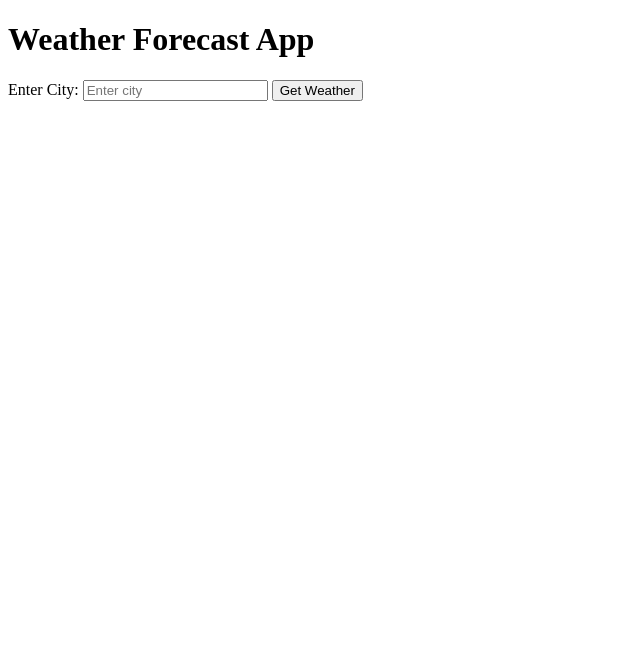
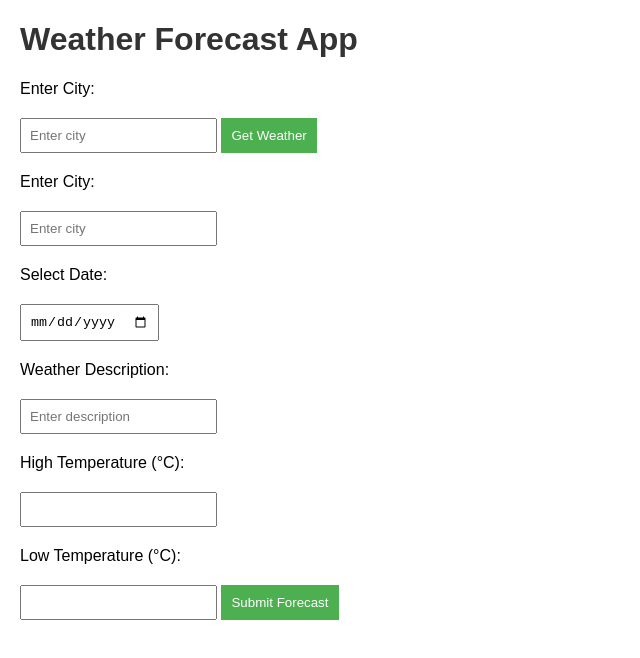
Before and after one commit to tuurhulselmans/api-front-end, a plain HTML site: page index.html in a window 1280 px wide. Shown: the whole page, without its empty margins (0-640 px from the left). Drawn offline with Linux system fonts and the light colour scheme.

Commit message:
update post

```diff
--- a/index.html
+++ b/index.html
@@ -5,6 +5,53 @@
     <meta name="author" content="Tuur Hulselmans">
     <meta name="viewport" content="width=device-width, initial-scale=1.0">
     <title>Weather Forecast App</title>
+    <style>
+        body {
+            font-family: Arial, sans-serif;
+            margin: 20px;
+        }
+
+        h1 {
+            color: #333;
+        }
+
+        label {
+            display: block;
+            margin: 10px 0;
+        }
+
+        input {
+            padding: 8px;
+            margin: 10px 0;
+        }
+
+        button {
+            padding: 10px;
+            background-color: #4CAF50;
+            color: white;
+            border: none;
+            cursor: pointer;
+        }
+
+        button:hover {
+            background-color: #45a049;
+        }
+
+        #weatherForm {
+            max-width: 400px;
+        }
+
+        #weatherOutput {
+            margin-top: 20px;
+        }
+
+        .weatherEntry {
+            margin-bottom: 20px;
+            border: 1px solid #ddd;
+            padding: 10px;
+            background-color: #f9f9f9;
+        }
+    </style>
 </head>
 <body>
 <h1>Weather Forecast App</h1>
@@ -13,6 +60,25 @@
 <input type="text" id="cityInput" placeholder="Enter city">
 <button onclick="getWeather()">Get Weather</button>
 
+<form id="weatherForm">
+    <label for="cityInput">Enter City:</label>
+    <input type="text" id="cityInput" placeholder="Enter city" required>
+
+    <label for="dateInput">Select Date:</label>
+    <input type="date" id="dateInput" required>
+
+    <label for="descriptionInput">Weather Description:</label>
+    <input type="text" id="descriptionInput" placeholder="Enter description" required>
+
+    <label for="highTempInput">High Temperature (°C):</label>
+    <input type="number" id="highTempInput" required>
+
+    <label for="lowTempInput">Low Temperature (°C):</label>
+    <input type="number" id="lowTempInput" required>
+
+    <button type="button" onclick="submitWeather()">Submit Forecast</button>
+</form>
+
 <div id="weatherOutput"></div>
 
 <script src="script.js"></script>
--- a/script.js
+++ b/script.js
@@ -42,3 +42,38 @@ function displayWeatherError() {
     const weatherOutput = document.getElementById('weatherOutput');
     weatherOutput.innerHTML = '<p>Error fetching weather data. Please try again later.</p>';
 }
+
+function submitWeather() {
+    const cityInput = document.getElementById('cityInput');
+    const dateInput = document.getElementById('dateInput');
+    const descriptionInput = document.getElementById('descriptionInput');
+    const highTempInput = document.getElementById('highTempInput');
+    const lowTempInput = document.getElementById('lowTempInput');
+
+    const forecastData = {
+        city: cityInput.value,
+        date: dateInput.value,
+        description: descriptionInput.value,
+        temperature_high: parseFloat(highTempInput.value),
+        temperature_low: parseFloat(lowTempInput.value)
+    };
+
+    // Replace this URL with your actual weather forecast API endpoint
+    const apiUrl = 'https://your-api-domain.com/weather/';
+
+    fetch(apiUrl, {
+        method: 'POST',
+        headers: {
+            'Content-Type': 'application/json',
+        },
+        body: JSON.stringify(forecastData),
+    })
+        .then(response => response.json())
+        .then(data => {
+            displayWeather(data);
+        })
+        .catch(error => {
+            console.error('Error submitting weather forecast:', error);
+            displayWeatherError();
+        });
+}
```
